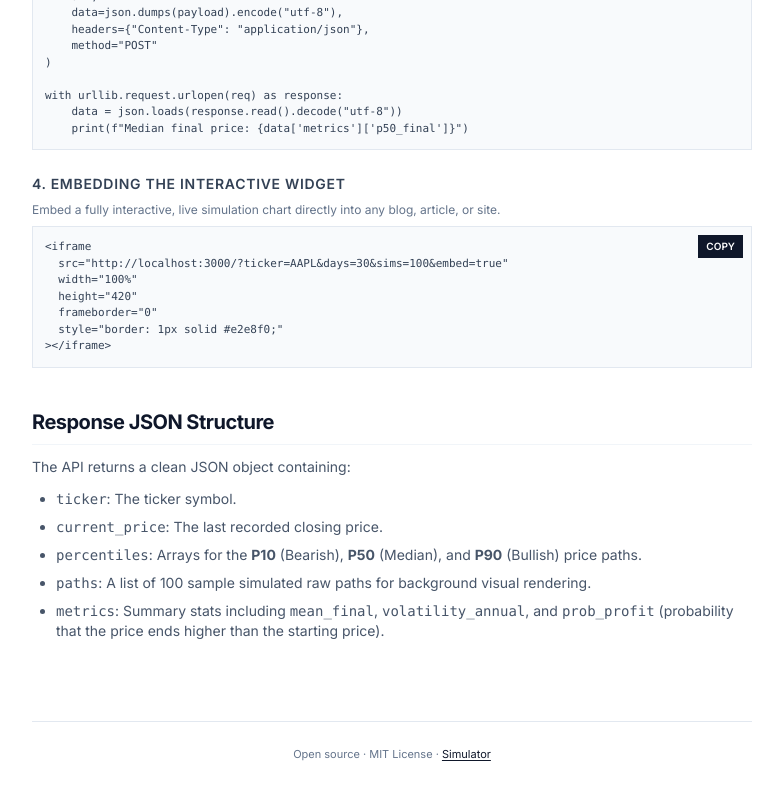
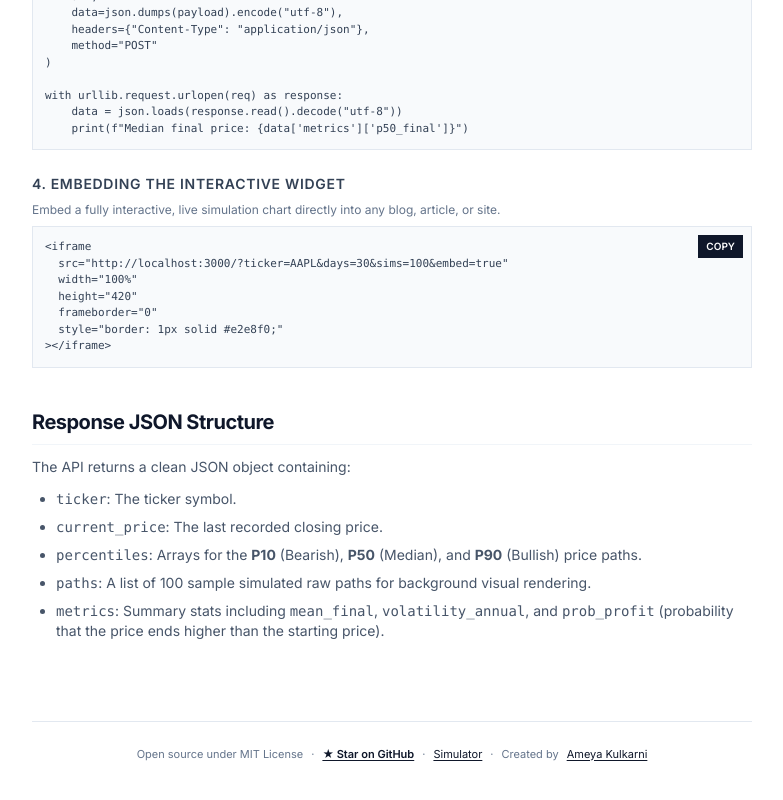
Before and after one commit to Ameya79/Driftwood, a Next.js app in the folder frontend/: page /docs in a window 1280 px wide. Shown: the part 1449-2249 px from the top of the page, without its empty margins (370-1153 px from the left). Built offline with nearby package versions, Linux system fonts and the light colour scheme.

Commit message:
Update footer with correct GitHub star CTA and user LinkedIn links

```diff
--- a/frontend/app/docs/page.tsx
+++ b/frontend/app/docs/page.tsx
@@ -199,8 +199,32 @@ with urllib.request.urlopen(req) as response:
 
           {/* Footer */}
           <footer className="app-footer" style={{ borderTop: "1px solid var(--color-border)", marginTop: 40, paddingTop: 24 }}>
-            <div className="footer-text">
-              Open source · MIT License · <Link href="/" className="footer-link">Simulator</Link>
+            <div className="footer-text" style={{ display: "flex", justifyContent: "center", gap: "8px", flexWrap: "wrap", alignItems: "center" }}>
+              <span>Open source under MIT License</span>
+              <span>·</span>
+              <a
+                href="https://github.com/Ameya79/Driftwood"
+                target="_blank"
+                rel="noopener noreferrer"
+                className="footer-link"
+                style={{ fontWeight: 600 }}
+              >
+                ★ Star on GitHub
+              </a>
+              <span>·</span>
+              <Link href="/" className="footer-link">
+                Simulator
+              </Link>
+              <span>·</span>
+              <span>Created by</span>
+              <a
+                href="https://www.linkedin.com/in/ameya-kulkarni-a31b74246?utm_source=share_via&utm_content=profile&utm_medium=member_android"
+                target="_blank"
+                rel="noopener noreferrer"
+                className="footer-link"
+              >
+                Ameya Kulkarni
+              </a>
             </div>
           </footer>
         </main>
--- a/frontend/app/page.tsx
+++ b/frontend/app/page.tsx
@@ -269,20 +269,32 @@ function DriftwoodApp() {
 
       {/* Footer */}
       <footer className="app-footer">
-        <div className="footer-text">
-          Open source · MIT License ·{" "}
+        <div className="footer-text" style={{ display: "flex", justifyContent: "center", gap: "8px", flexWrap: "wrap", alignItems: "center" }}>
+          <span>Open source under MIT License</span>
+          <span>·</span>
           <a
-            href="https://github.com/driftwood"
+            href="https://github.com/Ameya79/Driftwood"
+            target="_blank"
+            rel="noopener noreferrer"
+            className="footer-link"
+            style={{ fontWeight: 600 }}
+          >
+            ★ Star on GitHub
+          </a>
+          <span>·</span>
+          <Link href="/docs" className="footer-link">
+            API Docs
+          </Link>
+          <span>·</span>
+          <span>Created by</span>
+          <a
+            href="https://www.linkedin.com/in/ameya-kulkarni-a31b74246?utm_source=share_via&utm_content=profile&utm_medium=member_android"
             target="_blank"
             rel="noopener noreferrer"
             className="footer-link"
           >
-            GitHub
-          </a>{" "}
-          ·{" "}
-          <Link href="/docs" className="footer-link">
-            API Docs
-          </Link>
+            Ameya Kulkarni
+          </a>
         </div>
         <div className="footer-text footer-disclaimer">
           Simulations are mathematical representations based on Geometric Brownian Motion and do not constitute financial advice.
```
